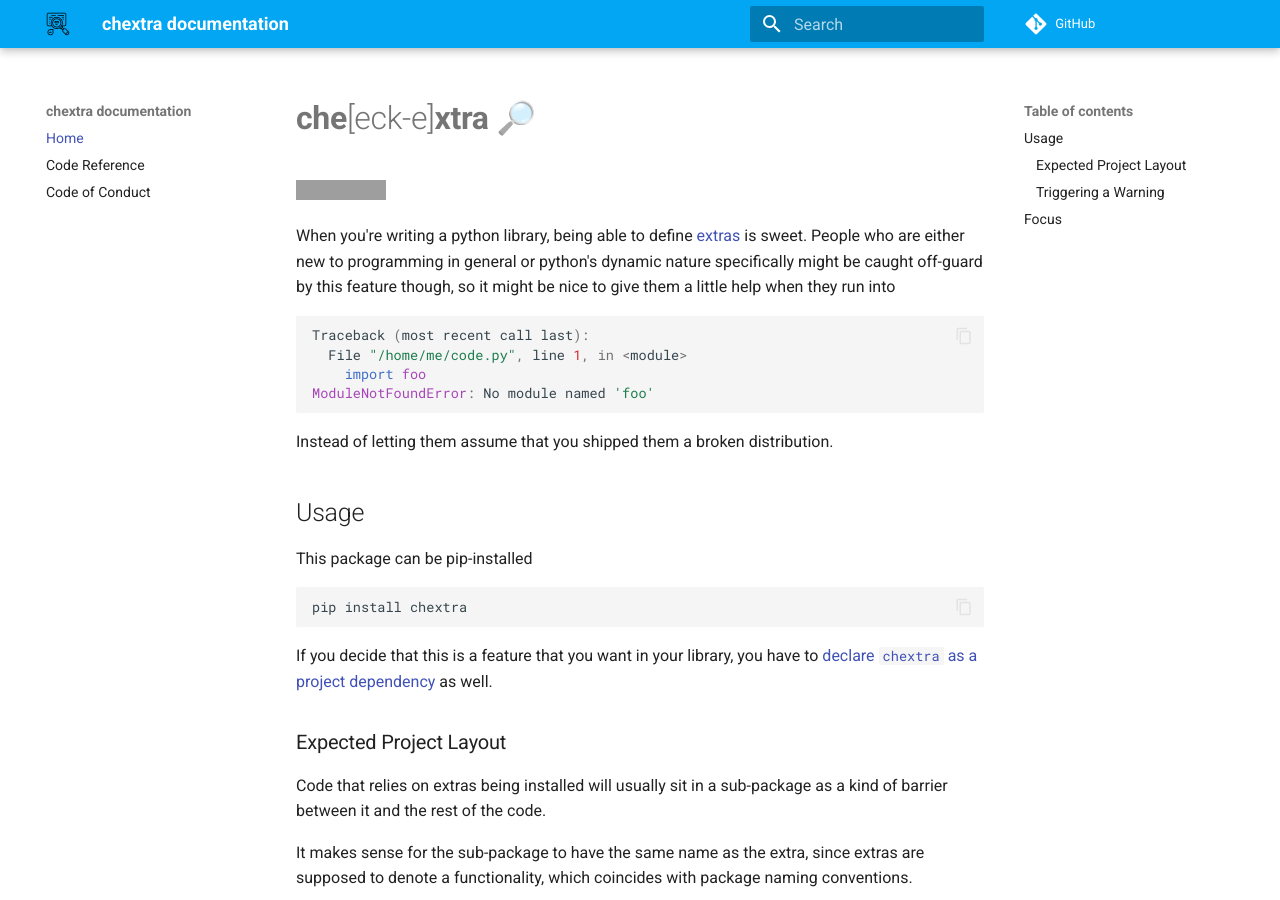
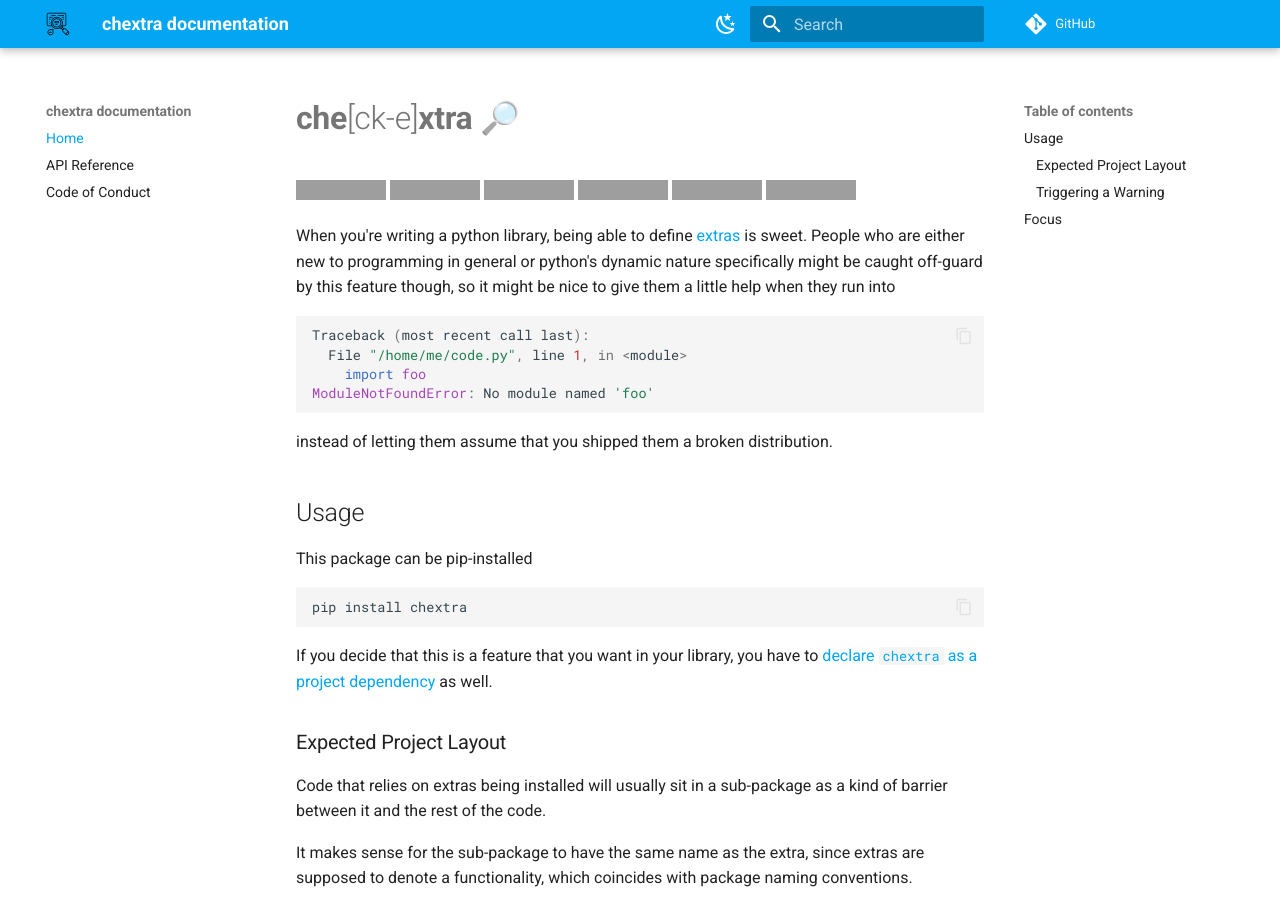
Before and after one commit to a-recknagel/chextra, an MkDocs documentation site: the page built from docs/index.md, in a window 1280 px wide and 900 px high. Built offline with MkDocs 1.6.1 and Material for MkDocs 9.7.7, drawn with Linux system fonts in a browser that asks for light colours; comment, search, counter and statistics services are not loaded; some of the changed text lies outside the part shown; grey boxes are pictures that could not be loaded.

Commit message:
fix: improved workflow and fixed some typos (#2)
* fix: improved workflow and fixed some typos

* fix: changed pypi upload strategy from user/pw to token

---------

Co-authored-by: Arne Caratti <caratti@auxmoney.com>

````diff
--- a/README.md
+++ b/README.md
@@ -1,6 +1,11 @@
-# **che**[eck-e]**xtra** 🔎
+# **che**[ck-e]**xtra** 🔎
 
-[![pdm-managed](https://img.shields.io/badge/pdm-managed-blueviolet)](https://pdm.fming.dev)
+[![python](https://img.shields.io/pypi/pyversions/chextra)](https://pdm.fming.dev)
+[![pyPI](https://img.shields.io/pypi/v/chextra)](https://pypi.org/project/chextra)
+[![docs](https://img.shields.io/badge/doc-pages-blue)](https://a-recknagel.github.io/chextra/)
+[![pdm-managed](https://img.shields.io/badge/packaging-pdm-blueviolet)](https://pdm.fming.dev)
+[![license](https://img.shields.io/pypi/l/chextra)](https://github.com/a-recknagel/chextra/blob/main/LICENSE)
+[![chat](https://img.shields.io/badge/chat-gitter-mediumturquoise)](https://matrix.to/#/#chextra:gitter.im)
 
 When you're writing a python library, being able to define [extras][1] is
 sweet. People who are either new to programming in general or python's
@@ -14,7 +19,7 @@
 ModuleNotFoundError: No module named 'foo'
 ```
 
-Instead of letting them assume that you shipped them a broken distribution.
+instead of letting them assume that you shipped them a broken distribution.
 
 ## Usage
 
--- a/mkdocs.yml
+++ b/mkdocs.yml
@@ -7,9 +7,19 @@
   logo: data/logo.png
   favicon: data/favicon.png
   palette:
-    scheme: preference
-    primary: light blue
-    accent: indigo
+    - scheme: default
+      primary: light-blue
+      accent: indigo
+      toggle:
+        icon: material/weather-night
+        name: Switch to dark mode
+    - scheme: slate
+      primary: light-blue
+      accent: indigo
+      toggle:
+        icon: material/weather-sunny
+        name: Switch to light mode
+
   features:
     - navigation.footer
     - navigation.indexes
@@ -21,7 +31,7 @@
 
 nav:
   - Home: 'index.md'
-  - Code Reference: 'autodocs/chextras.md'
+  - API Reference: 'autodocs/chextras.md'
   - Code of Conduct: 'coc.md'
 
 watch:
````
Also changed, not shown: pyproject.toml (+19 -7 lines), src/chextra/__init__.py (+9 -8 lines), 2 other files.
